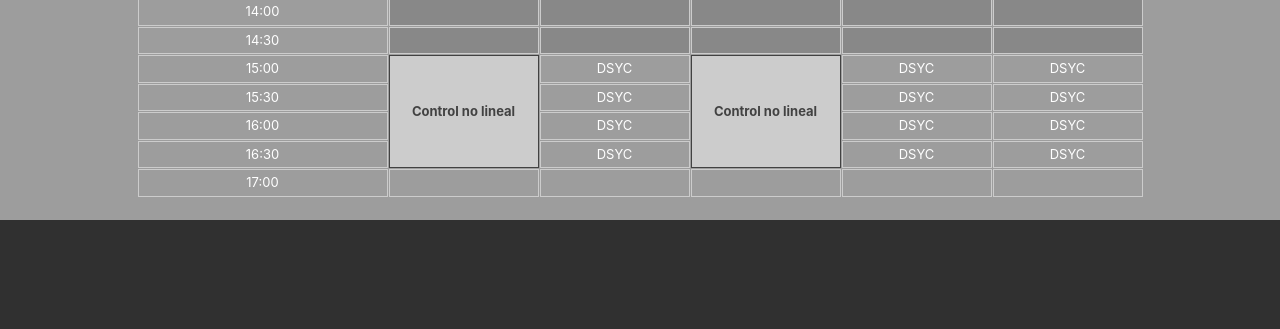
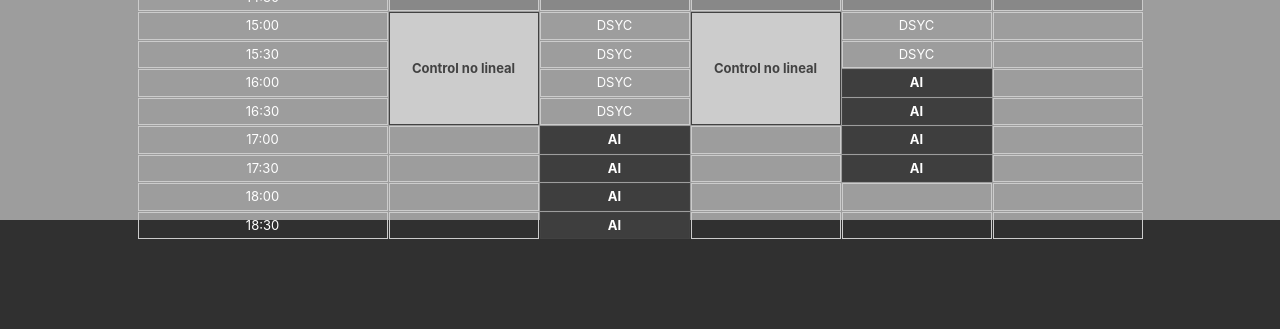
Before and after one commit to vmms/Victor_UAEM, a website: page index.html in a window 1280 px wide. Shown: the part 2095-2424 px from the top of the page. Drawn offline with nearby package versions, Linux system fonts and the light colour scheme.

Commit message:
Se agrego el horario de trabajo con el conejo

```diff
--- a/css/styles.css
+++ b/css/styles.css
@@ -280,6 +280,17 @@ section.scheduler {
   justify-content: center;
 }
 
+.bloque.combined_c {
+  color: #ffffff; /* Color de la fuente en negro */
+  font-weight: bold;
+  border: 1px solid #424242;
+  background-color: #3e3e3e; /* Cambiar el color de fondo del bloque combinado */
+
+  display: flex;
+  align-items: center;
+  justify-content: center;
+}
+
 .contact-info{
   display: flex;
   align-items: center;
--- a/index.html
+++ b/index.html
@@ -214,35 +214,56 @@
             <div class="bloque">DSYC</div>
             <div class="bloque combined"> Control no lineal</div>
             <div class="bloque">DSYC</div>
-            <div class="bloque">DSYC</div>
+            <div class="bloque"></div>
 
             <div class="bloque">15:30</div>
             <div class="bloque combined" style="display: none;"> </div>
             <div class="bloque">DSYC</div>
             <div class="bloque combined" style="display: none;"> </div>
             <div class="bloque">DSYC</div>
-            <div class="bloque">DSYC</div>
+            <div class="bloque"></div>
 
             <div class="bloque">16:00</div>
             <div class="bloque combined" style="display: none;"> </div>
             <div class="bloque">DSYC</div>
             <div class="bloque combined" style="display: none;"> </div>
-            <div class="bloque">DSYC</div>
-            <div class="bloque">DSYC</div>
+            <div class="bloque combined_c">AI</div>
+            <div class="bloque"></div>
 
             <div class="bloque">16:30</div>
             <div class="bloque combined" style="display: none;"> </div>
             <div class="bloque">DSYC</div>
             <div class="bloque combined" style="display: none;"> </div>
-            <div class="bloque">DSYC</div>
-            <div class="bloque">DSYC</div>
+            <div class="bloque combined_c">AI</div>
+            <div class="bloque"></div>
 
             <div class="bloque">17:00</div>
             <div class="bloque"> </div>
+            <div class="bloque combined_c">AI</div>
+            <div class="bloque"> </div>
+            <div class="bloque combined_c">AI</div>
+            <div class="bloque"> </div>
+
+            <div class="bloque">17:30</div>
+            <div class="bloque"> </div>
+            <div class="bloque combined_c">AI</div>
+            <div class="bloque"> </div>
+            <div class="bloque combined_c">AI</div>
+            <div class="bloque"> </div>
+
+            <div class="bloque">18:00</div>
+            <div class="bloque"> </div>
+            <div class="bloque combined_c">AI</div>
+            <div class="bloque"> </div>
             <div class="bloque"></div>
             <div class="bloque"> </div>
-            <div class="bloque"> </div>
-            <div class="bloque"> </div>
+
+            <div class="bloque">18:30</div>
+            <div class="bloque"></div>
+            <div class="bloque combined_c">AI</div>
+            <div class="bloque"></div>
+            <div class="bloque"></div>
+            <div class="bloque"></div>
         </div>
     </section>
 
```
Also changed, not shown: robotica.html (+2 -2 lines), 1 other file.
